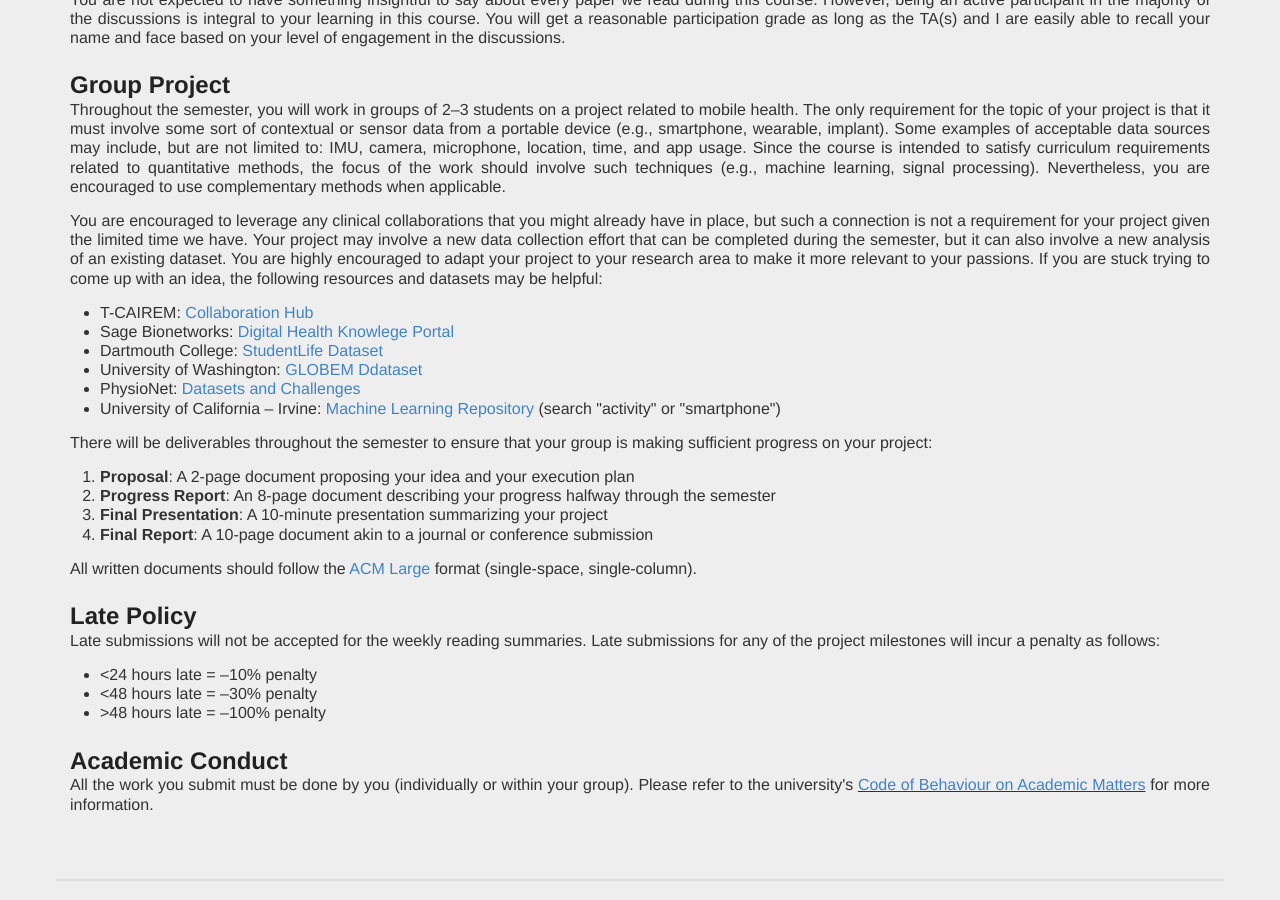
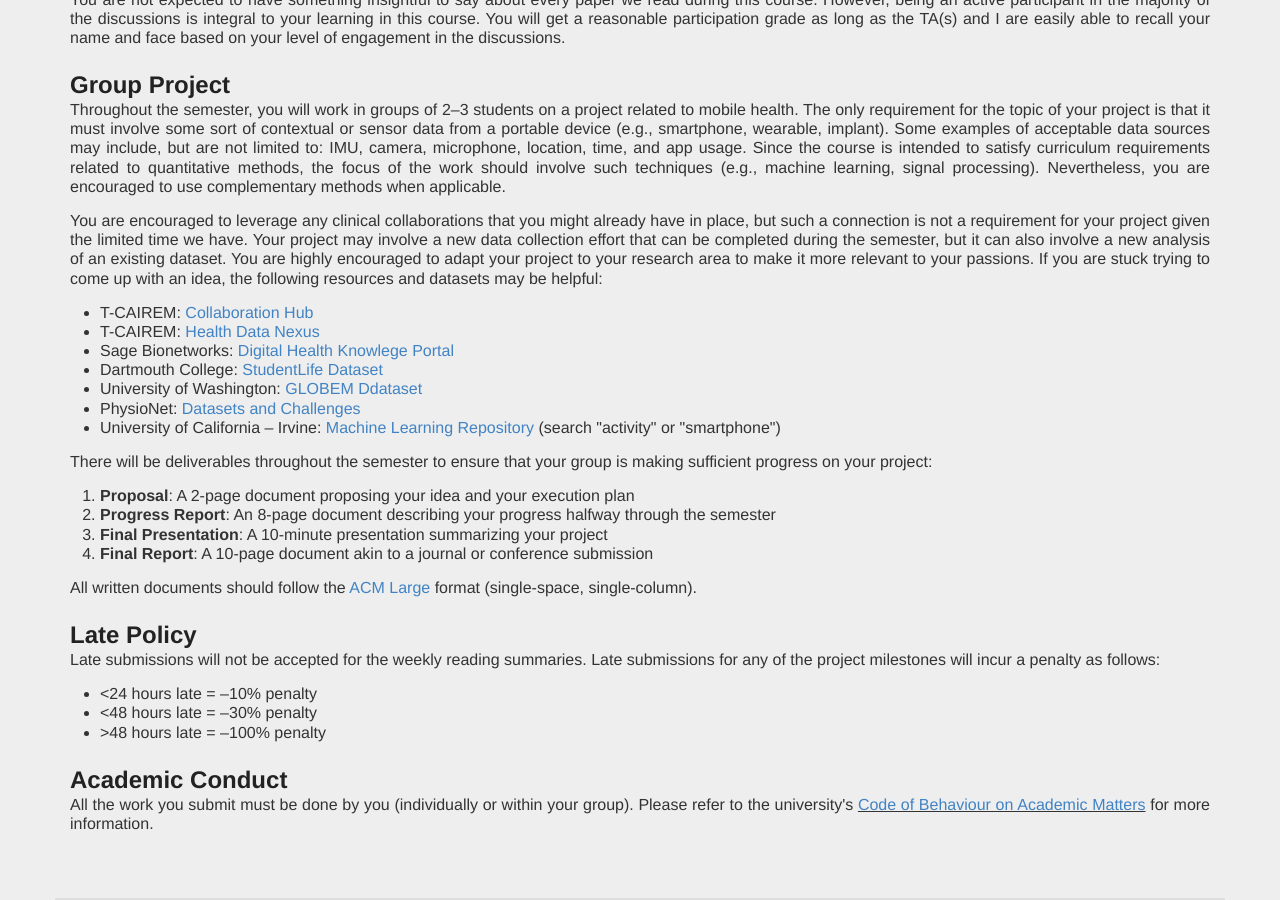
Before and after one commit to mariakakis/mhealth-course, a Jekyll site: the page built from syllabus/index.html, in a window 1280 px wide and 900 px high, scrolled down 1317 px. Built offline with Jekyll 4.4.1, drawn with Linux system fonts in a browser that asks for light colours; some web fonts are replaced.

Commit message:
adding the link back in

```diff
--- a/syllabus/index.html
+++ b/syllabus/index.html
@@ -109,6 +109,7 @@ Throughout the semester, you will work in groups of 2–3 students on a project
 You are encouraged to leverage any clinical collaborations that you might already have in place, but such a connection is not a requirement for your project given the limited time we have. Your project may involve a new data collection effort that can be completed during the semester, but it can also involve a new analysis of an existing dataset. You are highly encouraged to adapt your project to your research area to make it more relevant to your passions. If you are stuck trying to come up with an idea, the following resources and datasets may be helpful:
 <ul>
   <li>T-CAIREM: <a href="https://tcairem.utoronto.ca/collaboration-hub">Collaboration Hub</a></li>
+  <li>T-CAIREM: <a href="https://healthdatanexus.ai/">Health Data Nexus</a></li>
   <li>Sage Bionetworks: <a href="https://dhealth.synapse.org/">Digital Health Knowlege Portal</a></li>
   <li>Dartmouth College: <a href="https://studentlife.cs.dartmouth.edu/">StudentLife Dataset</a></li>
   <li>University of Washington: <a href="https://the-globem.github.io/">GLOBEM Ddataset</a></li>
```
